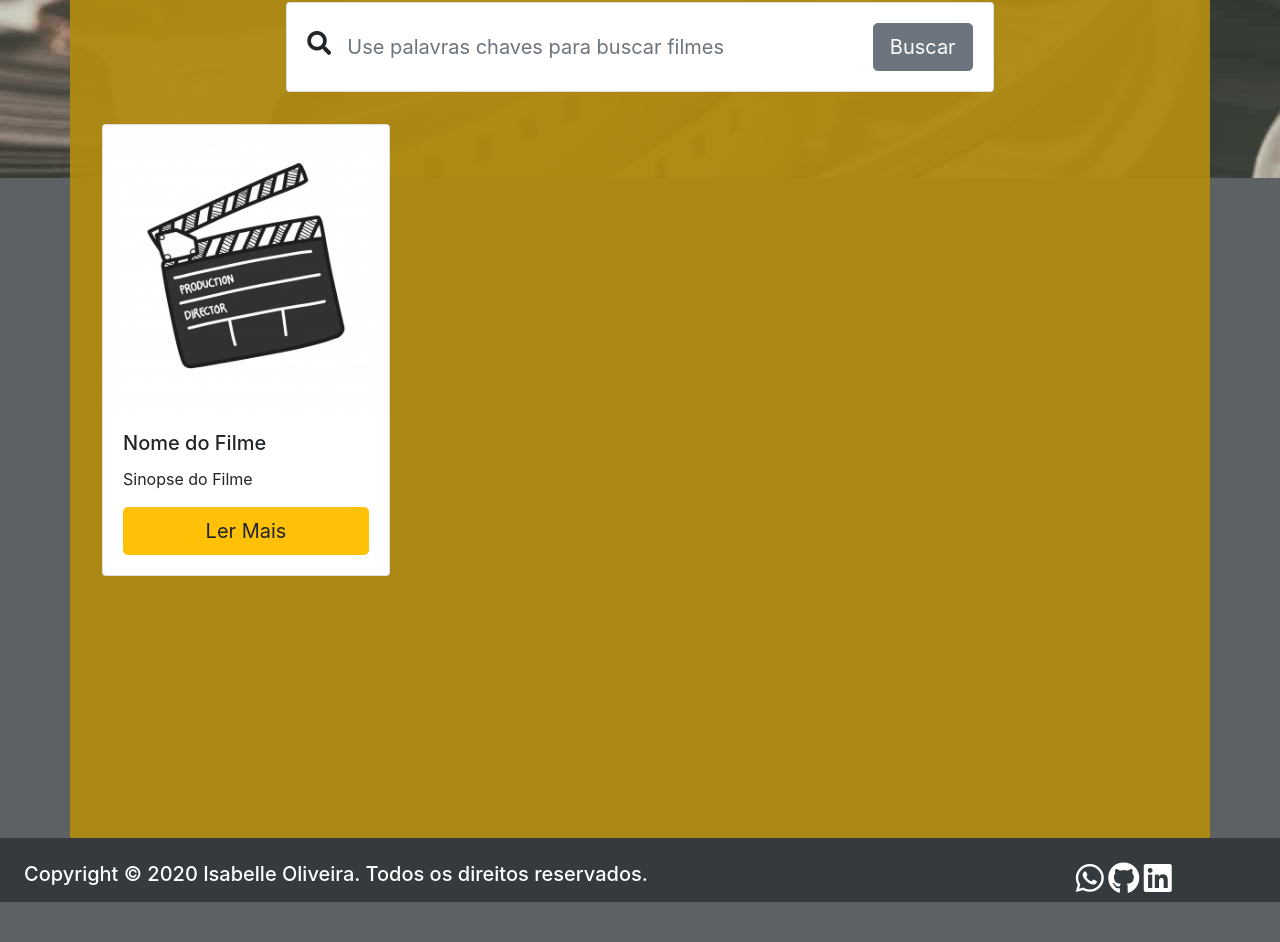
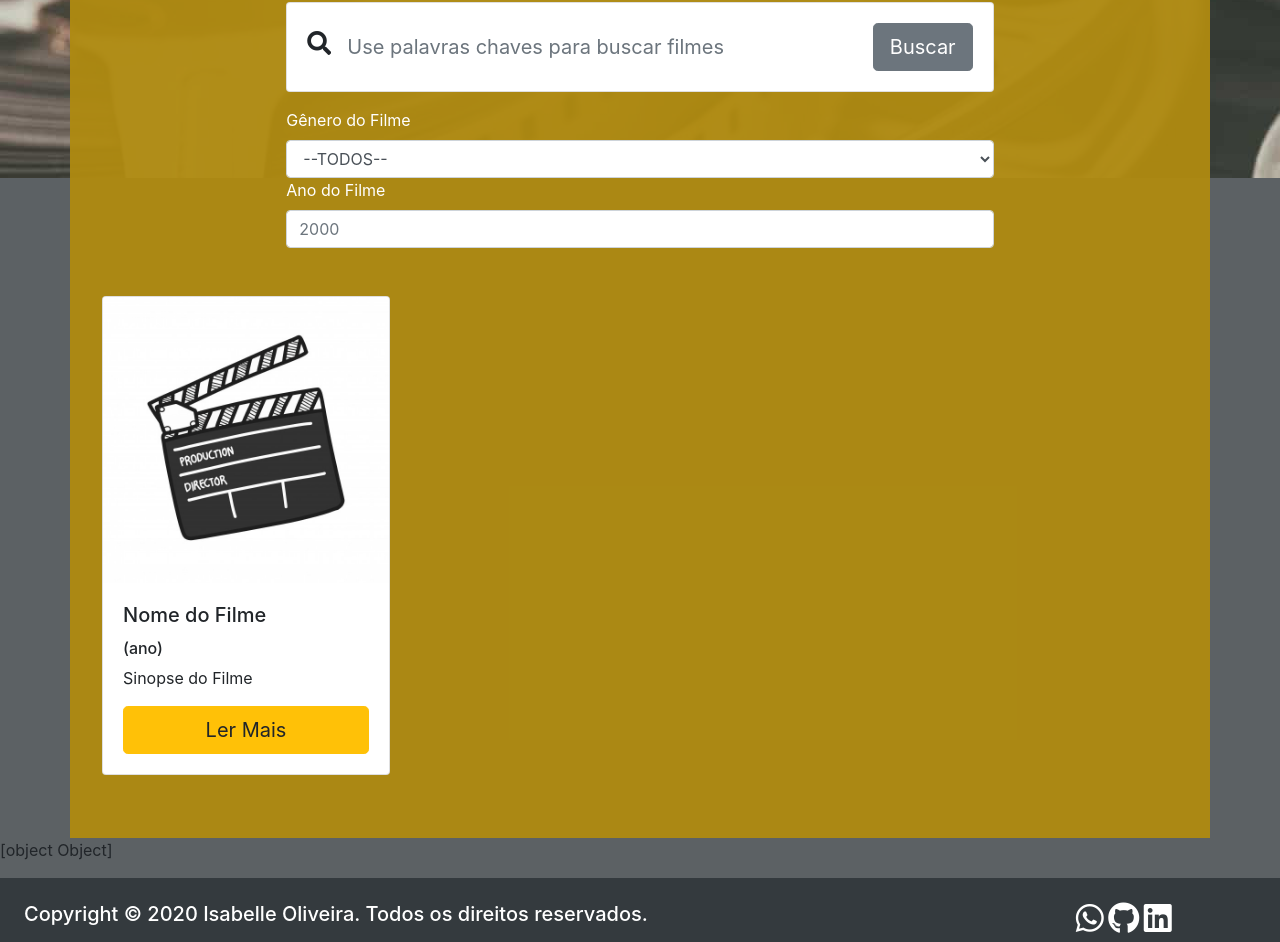
Before and after one commit to isabellepdo/CataFilmes, an Angular app: page / in a window 1280 px wide. Shown: the part 531-1473 px from the top of the page. Before the commit the page ends 1433 px from the top, so only its background shows below. Built offline with nearby package versions, Linux system fonts and the light colour scheme.

Commit message:
Inserção da URL da API e pequenas modificações no Front-End (Inserido no Front ~campos para busca por genero e data do filme )

```diff
--- a/angular.json
+++ b/angular.json
@@ -29,34 +29,6 @@
             "scripts": []
           },
           "configurations": {
-            "production": {
-              "fileReplacements": [
-                {
-                  "replace": "src/environments/environment.ts",
-                  "with": "src/environments/environment.prod.ts"
-                }
-              ],
-              "optimization": true,
-              "outputHashing": "all",
-              "sourceMap": false,
-              "extractCss": true,
-              "namedChunks": false,
-              "extractLicenses": true,
-              "vendorChunk": false,
-              "buildOptimizer": true,
-              "budgets": [
-                {
-                  "type": "initial",
-                  "maximumWarning": "2mb",
-                  "maximumError": "5mb"
-                },
-                {
-                  "type": "anyComponentStyle",
-                  "maximumWarning": "6kb",
-                  "maximumError": "10kb"
-                }
-              ]
-            }
           }
         },
         "serve": {
@@ -65,9 +37,7 @@
             "browserTarget": "cataFilms:build"
           },
           "configurations": {
-            "production": {
-              "browserTarget": "cataFilms:build:production"
-            }
+
           }
         },
         "extract-i18n": {
@@ -113,9 +83,7 @@
             "devServerTarget": "cataFilms:serve"
           },
           "configurations": {
-            "production": {
-              "devServerTarget": "cataFilms:serve:production"
-            }
+
           }
         }
       }
--- a/src/app/app.component.html
+++ b/src/app/app.component.html
@@ -3,42 +3,7 @@
 <div class="divbackground">
   <h1 class="textointro">Plataforma de pesquisa de filmes para cinéfilos</h1>
 </div>
-
-<div class="container corpo" id="buscafilme">
-  <div class="row justify-content-center">
-    <div class="col-12 col-md-10 col-lg-8">
-      <form class="card card-sm" >
-            <div class="card-body row no-gutters align-items-center">
-                <div class="col-auto">
-                    <i class="fas fa-search h4 text-body"></i>
-                </div>
-                <div class="col">
-                    <input class="form-control form-control-lg form-control-borderless" type="search" placeholder="Use palavras chaves para buscar filmes">
-                </div>
-                <div class="col-auto">
-                    <button class="btn btn-lg btn-secondary" type="submit">Buscar</button>
-                </div>
-            </div>
-        </form>
-      </div>
-    </div>
-
-    <!--AREA DOS CARDS-->
-    <div class="row resultadobusca">
-      <div class="col col-sm-4 col-md-4 col-lg-4">
-        <div class="card" style="width: 18rem;">
-          <img src="/assets/movie.jpg" class="card-img-top" alt="...">
-          <div class="card-body">
-            <h5 class="card-title">Nome do Filme</h5>
-            <p class="card-text">Sinopse do Filme</p>
-            <a href="#" class="btn btn-warning btn-lg btn-block">Ler Mais</a>
-          </div>
-        </div>
-      </div>
-    </div>
-
-
-</div>
+<app-catalogo></app-catalogo>
 
 <!-- CONTATO -->
 <div>
--- a/src/app/catalogo/catalogo.component.html
+++ b/src/app/catalogo/catalogo.component.html
@@ -1 +1,65 @@
-<p>catalogo works!</p>
+<div class="container corpo" id="buscafilme">
+
+  <div class="row justify-content-center">
+    <div class="col-12 col-md-10 col-lg-8">
+      <!--BARRA DE PESQUISA-->
+      <form class="card card-sm" >
+            <div class="card-body row no-gutters align-items-center">
+                <div class="col-auto">
+                    <i class="fas fa-search h4 text-body"></i>
+                </div>
+                <div class="col">
+                    <input class="form-control form-control-lg form-control-borderless" type="search" placeholder="Use palavras chaves para buscar filmes">
+                </div>
+                <div class="col-auto">
+                    <button class="btn btn-lg btn-secondary" type="submit">Buscar</button>
+                </div>
+            </div>
+        </form>
+        <!--ESCOLHA DE GENERO-->
+        <div class="form-group" style="margin-top: 1rem;">
+          <label for="exampleFormControlSelect1" style="color: #fff;">Gênero do Filme</label>
+          <select class="form-control" id="exampleFormControlSelect1">
+            <option>--TODOS--</option>
+            <option>Ação</option>
+            <option>Animação</option>
+            <option>Aventura</option>
+            <option>Comédia</option>
+            <option>Dança</option>
+            <option>Documentário</option>
+            <option>Drama</option>
+            <option>Espionagem</option>
+            <option>Faroeste</option>
+            <option>Fantasia</option>
+            <option>Ficção Científica</option>
+            <option>Filmes de Guerra</option>
+            <option>Musical</option>
+            <option>Policial</option>
+            <option>Romance</option>
+            <option>Suspense</option>
+            <option>Terror</option>
+          </select>
+          <label for="exampleFormControlSelect1" style="color: #fff;">Ano do Filme</label>
+          <input type="number" class="form-control" placeholder="2000">
+        </div>
+      </div>
+    </div>
+
+    <!--AREA DOS CARDS-->
+    <div class="row resultadobusca">
+      <div class="col col-sm-4 col-md-4 col-lg-4">
+        <div class="card" style="width: 18rem;">
+          <img src="/assets/movie.jpg" class="card-img-top" alt="...">
+          <div class="card-body">
+            <h5 class="card-title">Nome do Filme</h5>
+            <h6 class="card-text">(ano)</h6>
+            <p class="card-text">Sinopse do Filme</p>
+            <a href="#" class="btn btn-warning btn-lg btn-block">Ler Mais</a>
+          </div>
+        </div>
+      </div>
+    </div>
+</div>
+<p>
+  {{resMovies}}
+</p>
--- a/src/app/catalogo/catalogo.component.ts
+++ b/src/app/catalogo/catalogo.component.ts
@@ -1,4 +1,9 @@
-import { Component, OnInit } from '@angular/core';
+
+import { environment } from './../../environments/environment';
+import { Observable } from 'rxjs';
+import { Component, OnInit, Injector } from '@angular/core';
+import { HttpClient, HttpHeaders } from '@angular/common/http';
+
 
 @Component({
   selector: 'app-catalogo',
@@ -7,9 +12,29 @@ import { Component, OnInit } from '@angular/core';
 })
 export class CatalogoComponent implements OnInit {
 
-  constructor() { }
+  protected http: HttpClient;
+  protected headers: HttpHeaders;
+
+  resMovies:any;
+
+  constructor(
+    protected injector: Injector
+  ) {
+    this.http = injector.get(HttpClient);
+  }
 
   ngOnInit(): void {
+    this.resMovies = this.getMovies();
+    console.log(this.resMovies);
+  }
+
+  getMovies(): Observable<any> {
+    return this.http.get(environment.apiURL).pipe(
+    )
+  }
+
+  handleError(handleError: any): any {
+    throw new Error("Method not implemented.");
   }
 
 }
--- a/src/environments/environment.prod.ts
+++ /dev/null
@@ -1,3 +0,0 @@
-export const environment = {
-  production: true
-};
--- a/src/environments/environment.ts
+++ b/src/environments/environment.ts
@@ -3,7 +3,8 @@
 // The list of file replacements can be found in `angular.json`.
 
 export const environment = {
-  production: false
+
+  apiURL:"https://api.themoviedb.org/3/movie/top_rated?api_key=3f944678135415757d428cb2a4b4ccca&language=pt-BR&page=70"
 };
 
 /*
--- a/src/main.ts
+++ b/src/main.ts
@@ -4,7 +4,7 @@ import { platformBrowserDynamic } from '@angular/platform-browser-dynamic';
 import { AppModule } from './app/app.module';
 import { environment } from './environments/environment';
 
-if (environment.production) {
+if (environment) {
   enableProdMode();
 }
 
```
Also changed, not shown: 1 other file (tests, documents, lock files or other folders).
